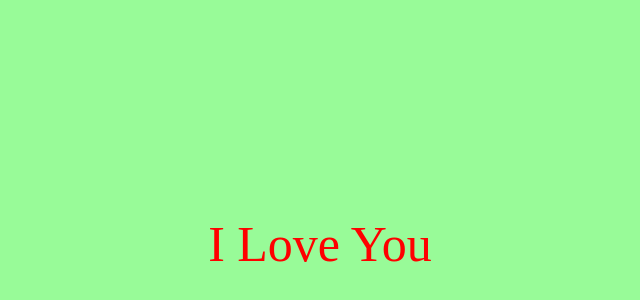
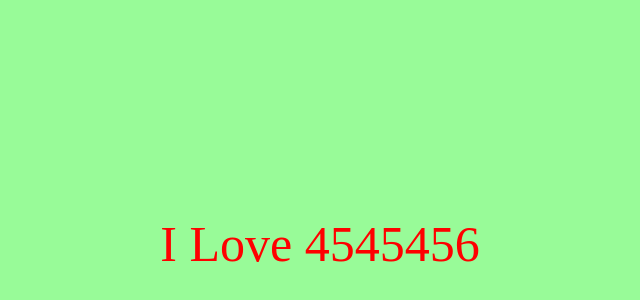
Before and after one commit to L-May/L-May.github.io, a plain HTML site: page index.html in a window 1280 px wide. Shown: the part 156-456 px from the top of the page, without its empty margins (320-960 px from the left). Drawn offline with Linux system fonts and the light colour scheme.

Commit message:
Update index.html

```diff
--- a/index.html
+++ b/index.html
@@ -22,6 +22,6 @@
   </style>
 </head>
 <body>
-  <div>I Love You</div>
+  <div>I Love 4545456</div>
 </body>
 </html>
```
